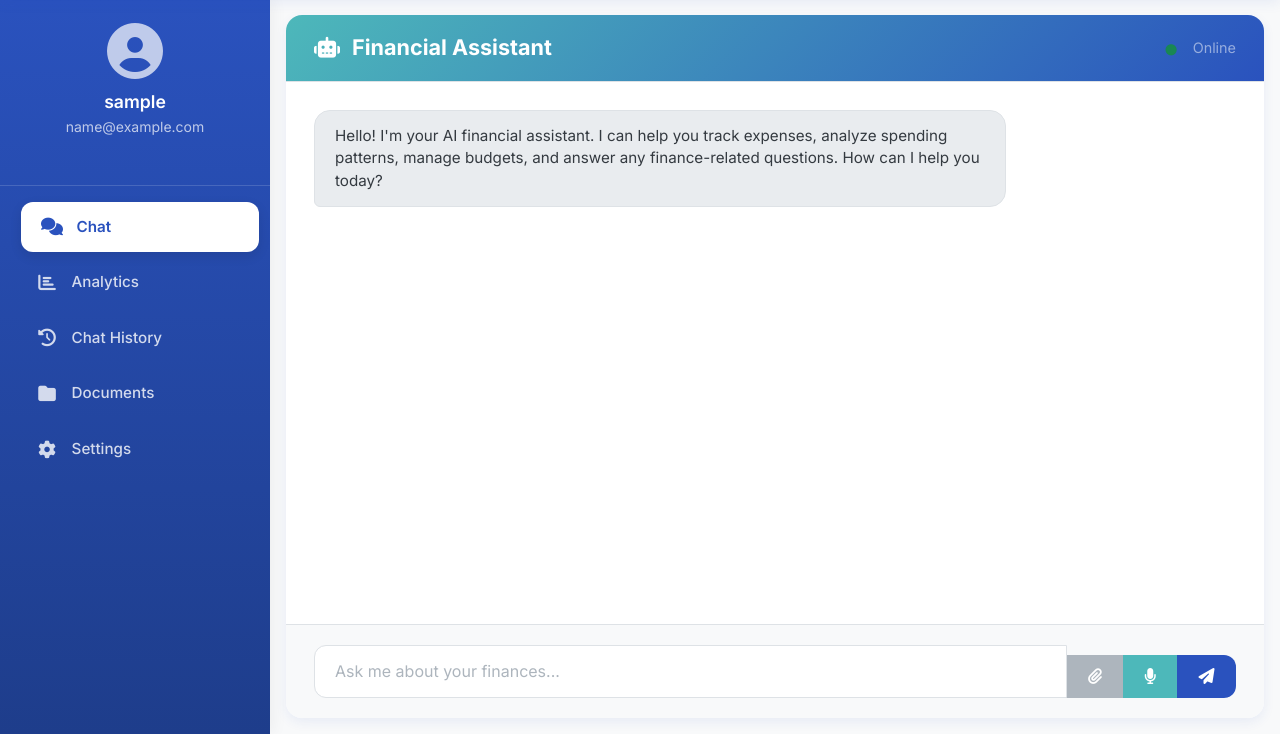
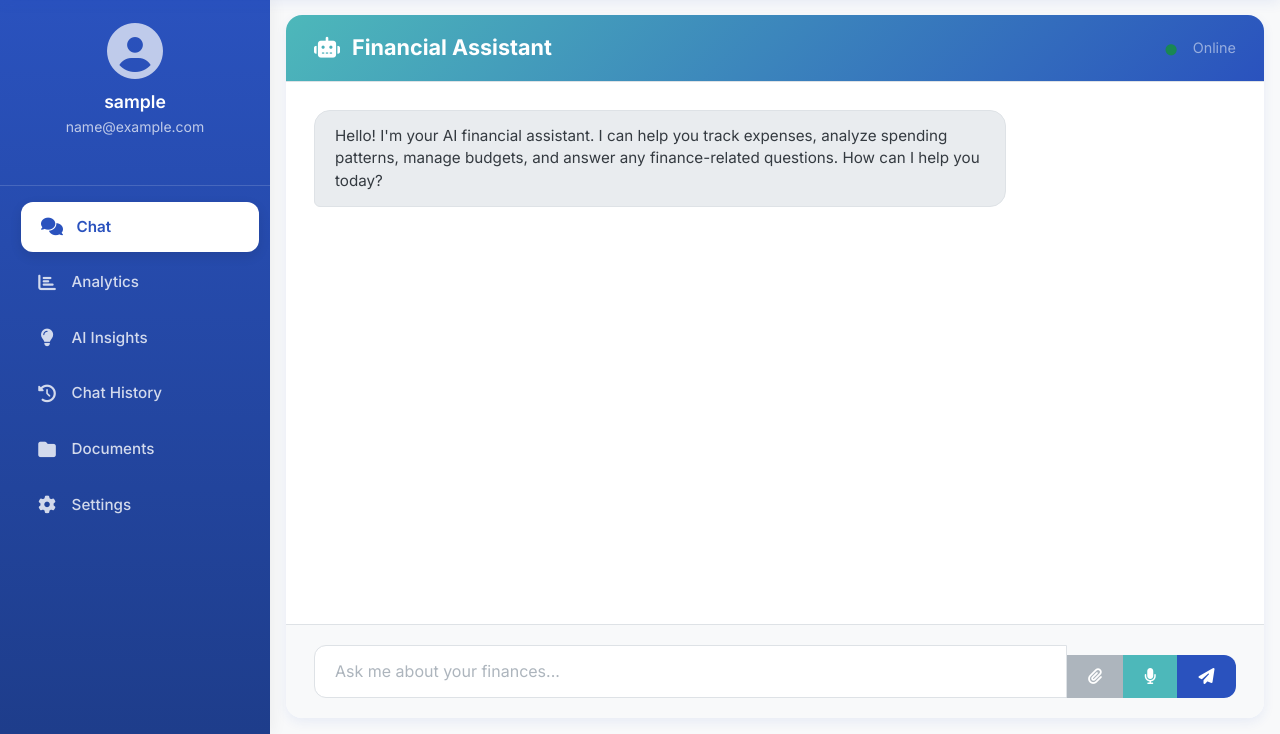
Before and after one commit to wanjarisharvari/account_assist_jules, a Django app: page /dashboard/ in a window 1280 px wide. Shown: the part 66-800 px from the top of the page. Run offline with Django 5.2, Linux system fonts and the light colour scheme; the visitor is signed in with stand-in values (Sample User, id 1).

Commit message:
feat: Add AI Insights link to navigation
Added a consistent link to the "AI Insights" page (Summary.html)
across multiple dashboard-related pages.

Modifications:
- `templates/base.html`: Added "AI Insights" link to the main navbar
  for authenticated users.
- `templates/dashboard.html`: Added "AI Insights" link to the side
  navigation bar.
- `templates/analytics.html`: Added "AI Insights" link to the side
  navigation bar.
- `templates/summary.html`: Already inherits the link from `base.html`
  and displays the common navbar.

The new link includes an icon and appropriate active state handling
where applicable.

```diff
--- a/templates/analytics.html
+++ b/templates/analytics.html
@@ -399,6 +399,12 @@
                 <li class="nav-item active">
                     <a href="/analytics/" class="nav-link">
                         <i class="fas fa-chart-bar fa-fw"></i><span>Analytics</span>
+                    </a>
+                </li>
+                <li class="nav-item">
+                    <a href="{% url 'summary' %}" class="nav-link">
+                        <i class="fas fa-lightbulb fa-fw"></i>
+                        <span>AI Insights</span>
                     </a>
                 </li>
                 <li class="nav-item">
--- a/templates/base.html
+++ b/templates/base.html
@@ -333,6 +333,9 @@
                     <li class="nav-item">
                         <a class="nav-link {% if 'dashboard' in request.path or 'analytics' in request.path %}active{% endif %}" href="{% url 'dashboard' %}">Dashboard</a>
                     </li>
+                    <li class="nav-item">
+                        <a class="nav-link {% if 'summary' in request.path %}active{% endif %}" href="{% url 'summary' %}"><i class="fas fa-lightbulb me-1"></i>AI Insights</a>
+                    </li>
                     {% if user.is_staff %}
                     <li class="nav-item">
                         <a class="nav-link" href="/admin/">Admin</a>
--- a/templates/dashboard.html
+++ b/templates/dashboard.html
@@ -484,6 +484,12 @@
                     </a>
                 </li>
                 <li class="nav-item">
+                    <a href="{% url 'summary' %}" class="nav-link">
+                        <i class="fas fa-lightbulb fa-fw"></i>
+                        <span>AI Insights</span>
+                    </a>
+                </li>
+                <li class="nav-item">
                     <a href="#" class="nav-link">
                         <i class="fas fa-history fa-fw"></i>
                         <span>Chat History</span>
```
